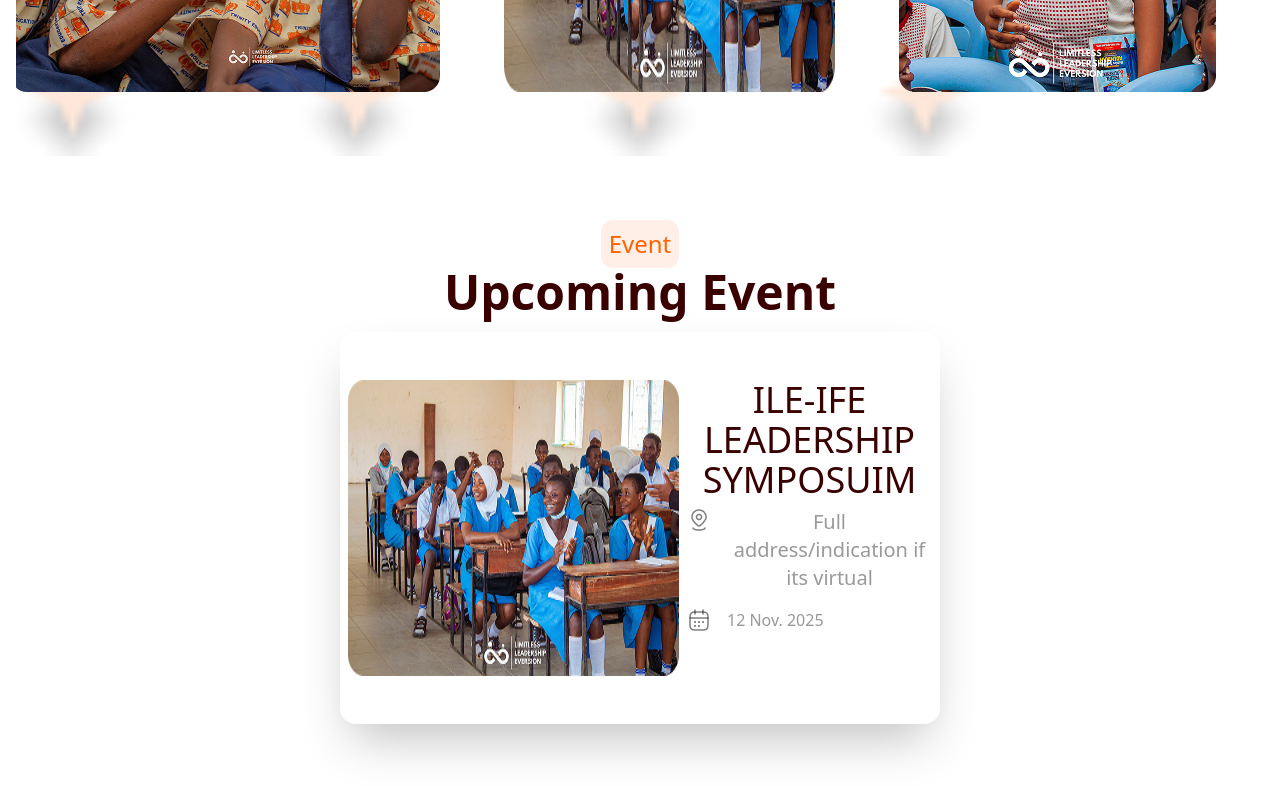
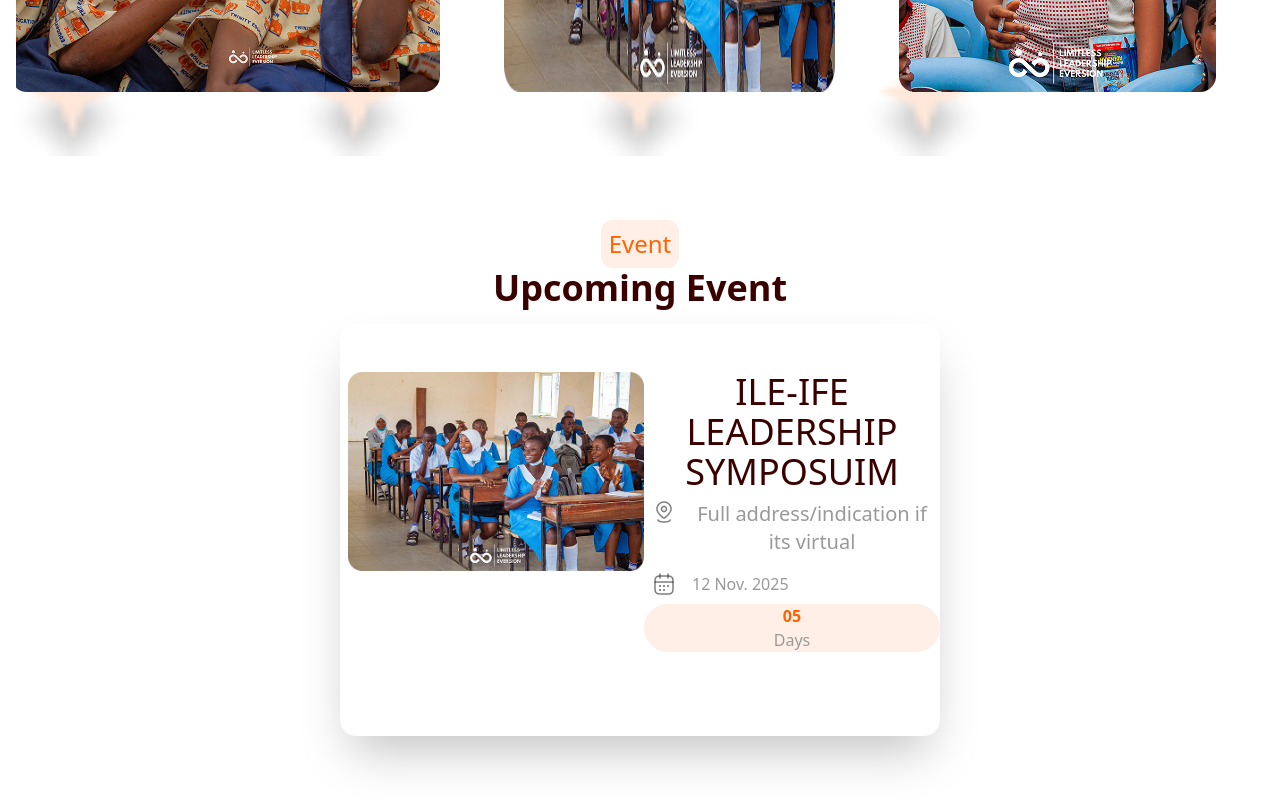
Before and after one commit to Developerfiyin/LLE-website, a React (Vite) app: page / in a window 1280 px wide. Shown: the part 1186-1986 px from the top of the page. Built offline with nearby package versions, Linux system fonts and the light colour scheme.

Commit message:
created another div

```diff
--- a/src/Components/event.jsx
+++ b/src/Components/event.jsx
@@ -5,13 +5,13 @@ import calendar from '../assets/calendar.png'
 
 const event = () => {
   return (
-    <div className=' flex-col p-4 items-center grid  text-center font-Montserrat  text-[#999] bg-white py-16 justify-center'>
+    <div className=' flex-col p-4 items-center grid  text-center font-Montserrat text-[#999] bg-white py-16 justify-center'>
     <div className='flex flex-col mb-4'>
      <h5 className='text-[#ff6300] font-medium text-2xl bg-[#ffefe6] mx-auto  p-2 rounded-xl'>Event</h5>
-     <h2 className='font-bold text-5xl text-[#3a0000]'>Upcoming Event</h2>
+     <h2 className='font-bold text-3xl md:text-4xl sm:text-3xl text-[#3a0000]'>Upcoming Event</h2>
    </div>
 
-     <div className='w-150 bg-white flex rounded-2xl py-12 pl-2 shadow-2xl md:grid-cols-2'>
+     <div className='w-150 bg-white grid  rounded-2xl py-12 pl-2 shadow-2xl md:grid-cols-2'>
           <img src={Frame} alt="" sizes='40' className='bg-white rounded-md '/>
         <div className='flex flex-col mb-9 '>
           <h4 className='text-[#3a0000] font-medium text-4xl '>ILE-IFE LEADERSHIP SYMPOSUIM</h4>
@@ -23,6 +23,12 @@ const event = () => {
         <img src={calendar} alt="the calendar image" sizes='25'/>
         <span className='pl-4'>12 Nov. 2025</span>
       </div>
+
+
+      <div className='rounded-full bg-[#ffefe6]'>
+        <h5 className='text-[#ff6300] font-semibold'>05</h5>
+        <p className='text-[#3a000]'>Days</p>
+      </div>
       </div>
 
 
```
